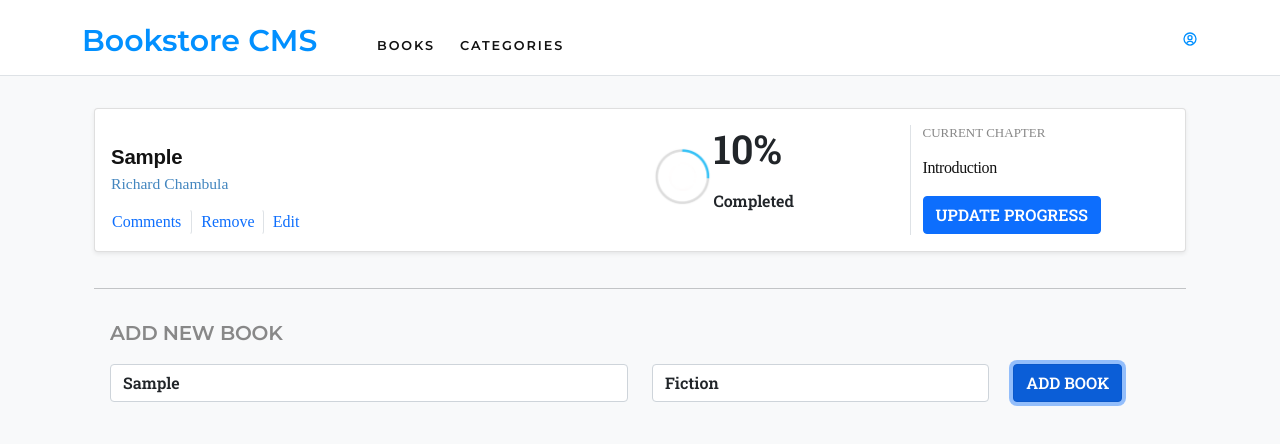
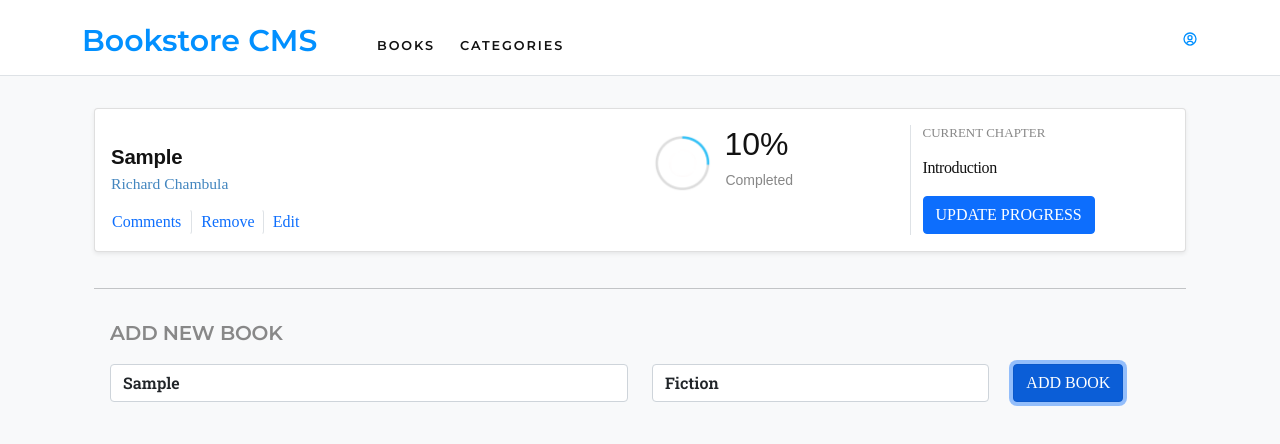
Before and after one commit to rtonata88/Bookstore, a React (Create React App) app: page / in a window 1280 px wide. Both pictures are taken after typing "Sample" into the empty fields and a click on the button "ADD BOOK". Shown: the top 444 px of the page. Built offline with nearby package versions, Linux system fonts and the light colour scheme; no server answers.

Commit message:
Fix linter errors

```diff
--- a/src/components/ProgressBar.js
+++ b/src/components/ProgressBar.js
@@ -5,8 +5,8 @@
   <div className="d-flex justify-content-start align-items-center">
     <img src={progress} alt="Progress" className="img-fluid w-25" />
     <div>
-      <p className="display-6">10%</p>
-      <p>Completed</p>
+      <p className="progress-percentage">10%</p>
+      <p className="progress-status">Completed</p>
     </div>
   </div>
 );
--- a/src/index.css
+++ b/src/index.css
@@ -46,7 +46,7 @@
   height: 1.125rem;
   margin: 0 2.438rem 0 0;
   opacity: 0.5;
-  font-family: Montserrat;
+  font-family: 'Montserrat-Bold', sans-serif !important;
   font-size: 0.875rem;
   font-weight: bold;
   font-stretch: normal;
@@ -59,7 +59,7 @@
 .book-title {
   height: 1.813rem;
   margin: 0.188rem 1.188rem 0 0;
-  font-family: 'RobotoSlab', sans-serif !important;
+  font-family: 'RobotoSlab-Bold', sans-serif !important;
   font-size: 1.275rem;
   font-weight: bold;
   font-stretch: normal;
@@ -70,7 +70,7 @@
 }
 
 .book-links{
-  font-family: 'RobotoSlab', serif !important;
+  font-family: 'RobotoSlab-Light', serif !important;
   font-size: 0.875rem;
   font-weight: 100;
   font-stretch: normal;
@@ -83,7 +83,7 @@
 }
 
 .book-author{
-  font-family: 'RobotoSlab', serif !important;
+  font-family: 'RobotoSlab-Light', serif !important;
   font-size: 0.975rem;
   font-weight: 100;
   font-stretch: normal;
@@ -96,7 +96,7 @@
 .current-chapter{
   height: 1.125rem;
   opacity: 0.5;
-  font-family: 'RobotoSlab', serif !important;
+  font-family: 'RobotoSlab-Light', serif !important;
   font-size: 0.813rem;
   font-weight: 300;
   font-stretch: normal;
@@ -109,7 +109,7 @@
 
 .current-lesson {
   height: 1.313rem;
-  font-family: 'RobotoSlab', serif !important;
+  font-family: 'RobotoSlab-Light', serif !important;
   font-size: 1rem;
   font-weight: 300;
   font-stretch: normal;
@@ -120,6 +120,7 @@
 }
 
 .btn-update-progress{
+  font-family: 'RobotoSlab-Light', serif !important;
   border-radius: 3px;
   background-color: #0290ff;
   text-transform: uppercase;
@@ -134,7 +135,7 @@
   width: 10.875rem;
   height: 1.5rem;
   margin: 1.813rem 32.75rem 1.188rem 0;
-  font-family: Montserrat;
+  font-family: 'Montserrat', sans-serif !important;
   font-size: 1.25rem;
   font-weight: bold;
   font-stretch: normal;
@@ -144,3 +145,30 @@
   color: #888;
   text-transform: uppercase;
 }
+
+.progress-percentage{
+  height: 2.438rem;
+  margin: 0.063rem 5.75rem 0 0.688rem;
+  font-family: 'Montserrat-Regular', sans-serif !important;
+  font-size: 2rem;
+  font-weight: normal;
+  font-stretch: normal;
+  font-style: normal;
+  line-height: normal;
+  letter-spacing: normal;
+  color: #121212;
+}
+
+.progress-status {
+  height: 1.125rem;
+  margin: 0.438rem 4.938rem 0.75rem 0.75rem;
+  opacity: 0.5;
+  font-family: 'Montserrat-Regular', sans-serif !important;
+  font-size: 0.875rem;
+  font-weight: normal;
+  font-stretch: normal;
+  font-style: normal;
+  line-height: normal;
+  letter-spacing: normal;
+  color: #121212;
+}
```
